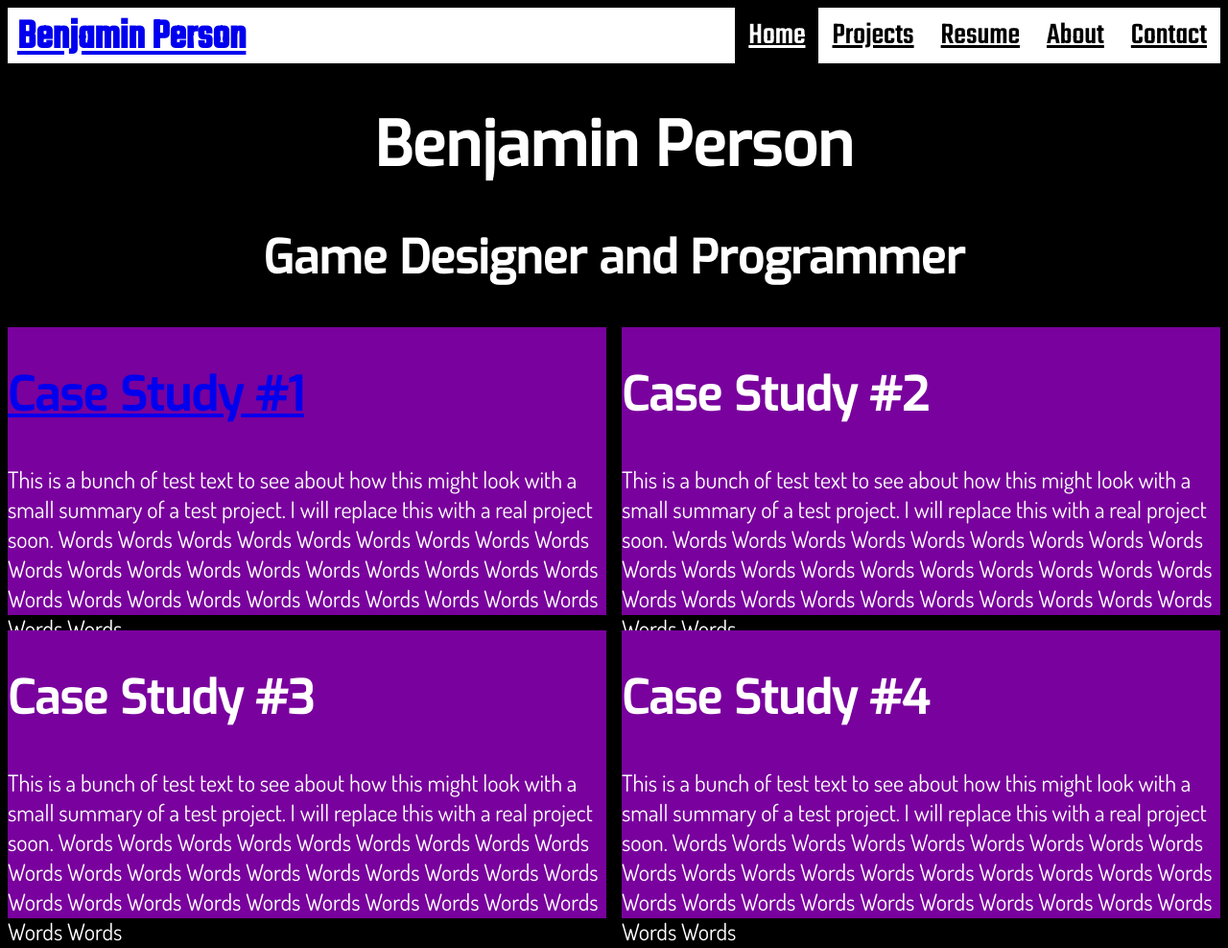
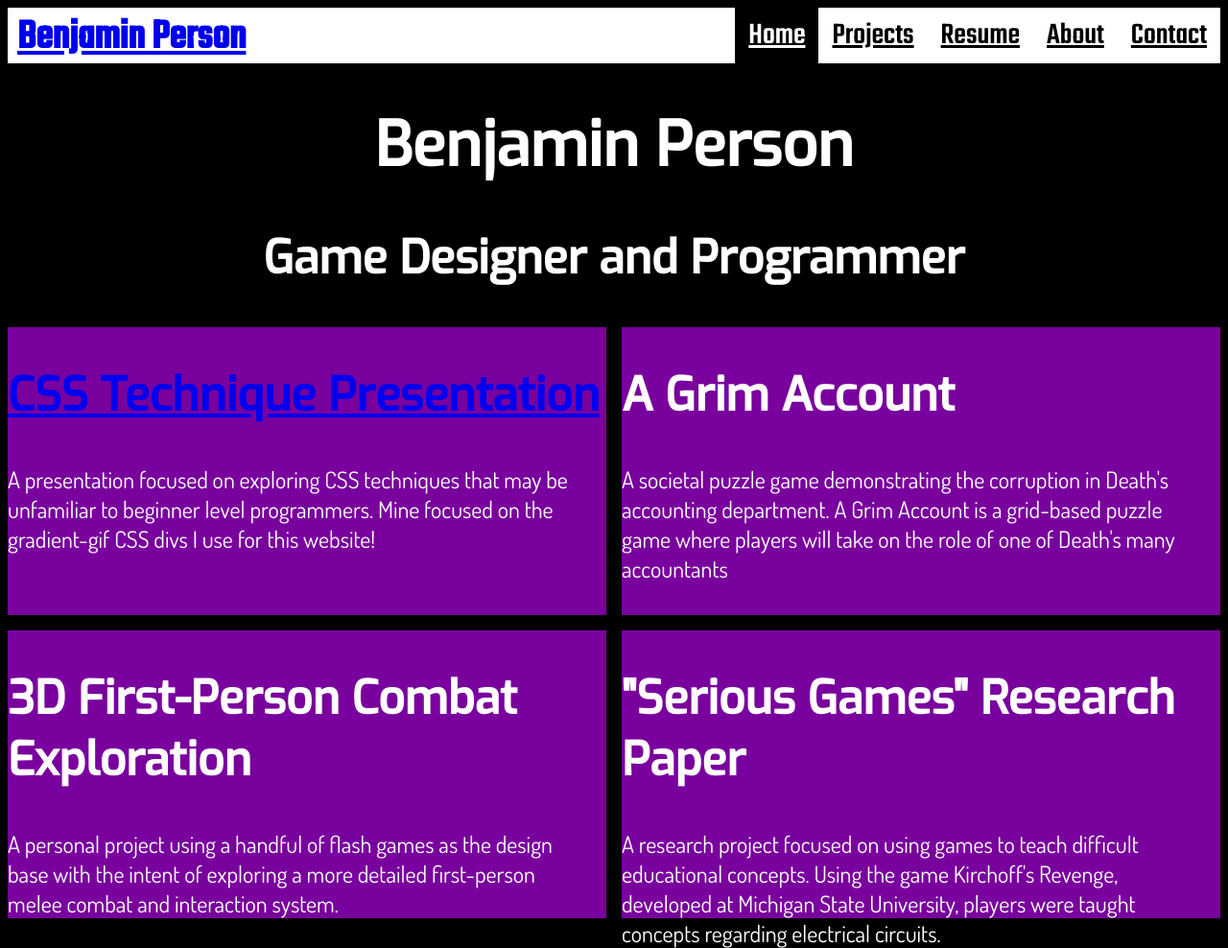
Before and after one commit to benperson745/Portfolio, a plain HTML site: page WebsiteFiles/index.html in a window 1280 px wide. Shown: the whole page at 96% size. Drawn offline with Linux system fonts and the light colour scheme.

Commit message:
Home Page Text Cleanup
Updated much of the text in the index file as well as adjusted CSS styling to better suit the new grid setup.

```diff
--- a/WebsiteFiles/index.html
+++ b/WebsiteFiles/index.html
@@ -22,43 +22,35 @@
 		</div>
 		<div class="maincontainer">
 			<div>
-				<h2> <a href="caseStudyTemplate.html"> Case Study #1 </a> </h2>
+				<h2> <a href="caseStudyTemplate.html"> CSS Technique Presentation </a> </h2>
 				<p>
-				This is a bunch of test text to see about how this might look
-				with a small summary of a test project. I will replace this with
-				a real project soon. Words Words Words Words Words Words Words Words
-				Words Words Words Words Words Words Words Words Words Words Words
-				Words Words Words Words Words Words Words Words Words Words Words Words
+				A presentation focused on exploring CSS techniques that may be unfamiliar to
+				beginner level programmers. Mine focused on the gradient-gif CSS divs I use
+				for this website!
 				</p>
 			</div>
 			<div>
-				<h2> Case Study #2 </h2>
+				<h2> A Grim Account </h2>
 				<p>
-				This is a bunch of test text to see about how this might look
-				with a small summary of a test project. I will replace this with
-				a real project soon. Words Words Words Words Words Words Words Words
-				Words Words Words Words Words Words Words Words Words Words Words
-				Words Words Words Words Words Words Words Words Words Words Words Words
+				A societal puzzle game demonstrating the corruption in Death's accounting department.
+				A Grim Account is a grid-based puzzle game where players will take on the role of
+				one of Death's many accountants
 				</p>
 			</div>
 			<div>
-				<h2> Case Study #3 </h2>
+				<h2> 3D First-Person Combat Exploration </h2>
 				<p>
-				This is a bunch of test text to see about how this might look
-				with a small summary of a test project. I will replace this with
-				a real project soon. Words Words Words Words Words Words Words Words
-				Words Words Words Words Words Words Words Words Words Words Words
-				Words Words Words Words Words Words Words Words Words Words Words Words
+				A personal project using a handful of flash games as the design base
+				with the intent of exploring a more detailed first-person melee combat
+				and interaction system.
 				</p>
 			</div>
 			<div>
-				<h2> Case Study #4 </h2>
+				<h2> "Serious Games" Research Paper </h2>
 				<p>
-				This is a bunch of test text to see about how this might look
-				with a small summary of a test project. I will replace this with
-				a real project soon. Words Words Words Words Words Words Words Words
-				Words Words Words Words Words Words Words Words Words Words Words
-				Words Words Words Words Words Words Words Words Words Words Words Words
+				A research project focused on using games to teach difficult educational concepts.
+				Using the game Kirchoff's Revenge, developed at Michigan State University, players
+				were taught concepts regarding electrical circuits.
 				</p>
 			</div>
 		</div>
--- a/WebsiteFiles/style.css
+++ b/WebsiteFiles/style.css
@@ -53,12 +53,12 @@ html {
 }
 
 .maincontainer > div {
-	background-image: linear-gradient(to left, #79019dff, #79019dff);
+	background-image: linear-gradient(to right, #79019dff, #79019dff);
 }
 
 .maincontainer > div:hover {
-	background-image: linear-gradient(to left, #79019dff, transparent 95%), url('E:/WebsiteFiles/ZeldaInMotion.gif');
-	background-position: left;
+	background-image: linear-gradient(to right, #79019dff, transparent 95%), url('E:/WebsiteFiles/Portfolio/WebsiteFiles/ZeldaInMotion.gif');
+	background-position: right;
 	background-repeat: no-repeat;
 }
 
@@ -72,6 +72,7 @@ p {
 	font-family: 'Dosis', sans-serif;
 	font-size: 24px;
 	color: white;
+	width: 600px;
 }
 
 /* Contact Form CSS based on W3 */
```
